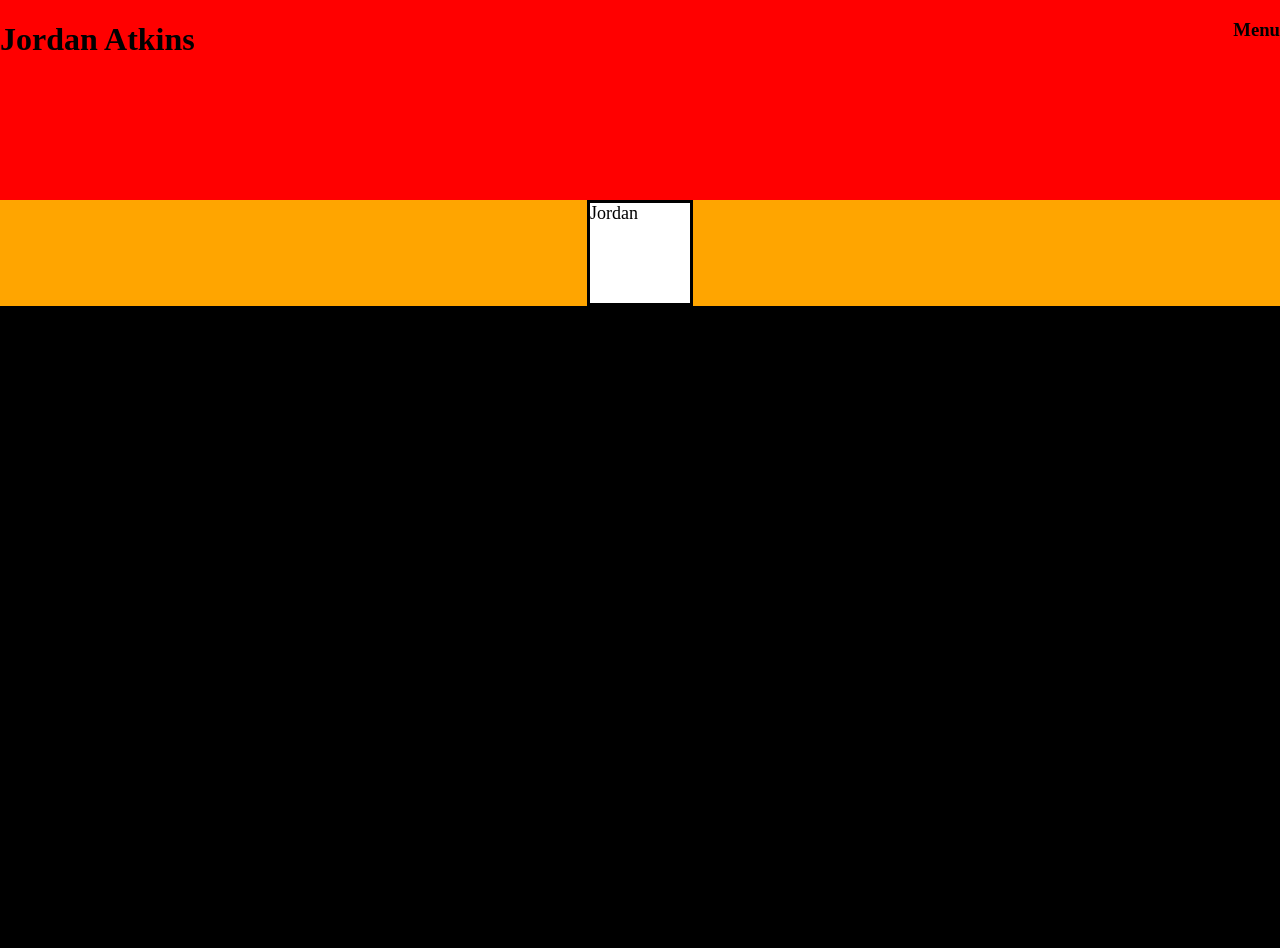
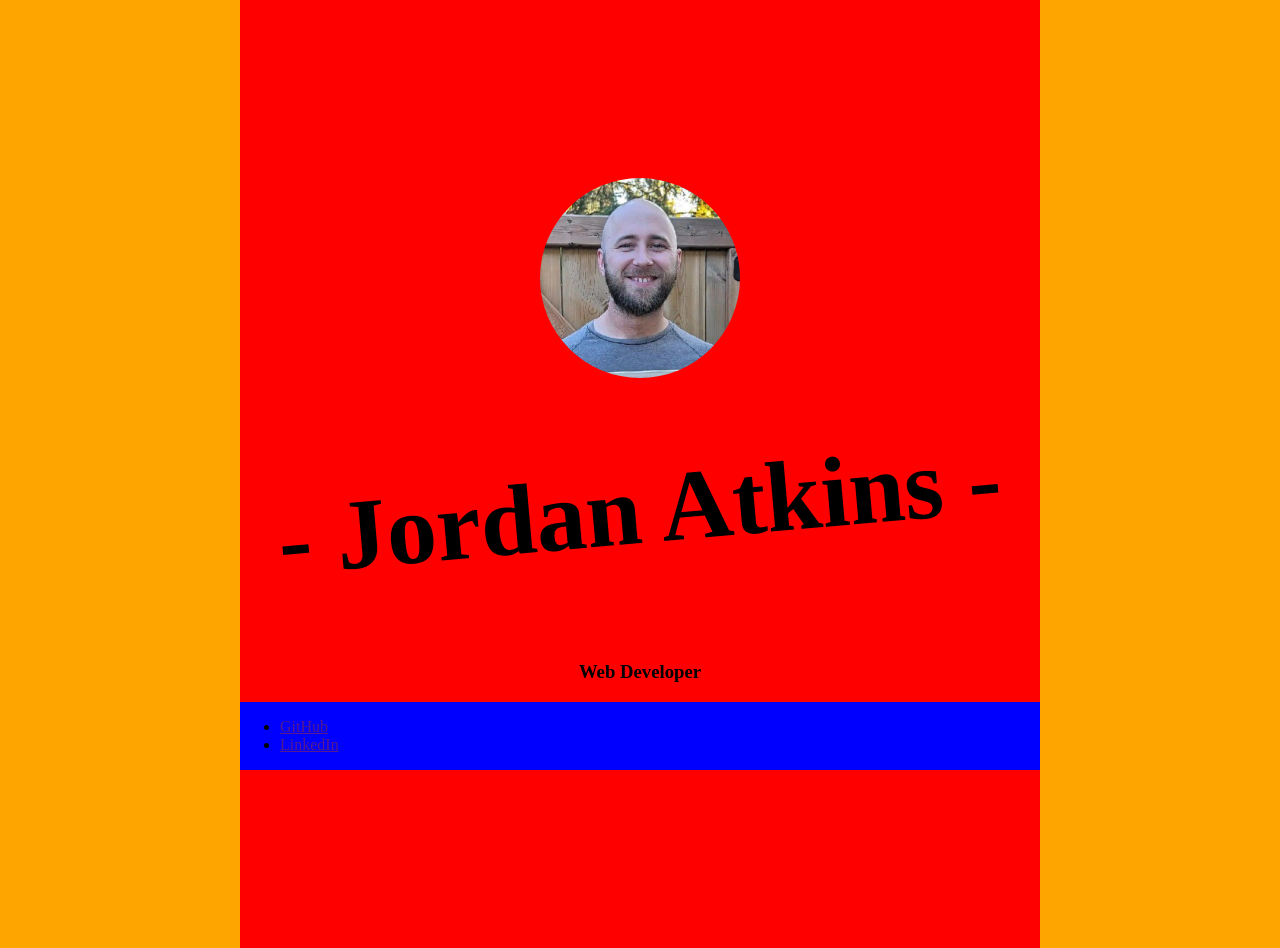
Before and after one commit to Atkinss1/portfolio, a React (Vite) app: page / in a window 1280 px wide. Before the commit the page ends 800 px from the top, so only its background shows below. Built offline with nearby package versions, Linux system fonts and the light colour scheme.

Commit message:
add: general layout attempt

```diff
--- a/src/App.jsx
+++ b/src/App.jsx
@@ -5,7 +5,7 @@ function App() {
 
   return (
     <>
-    <Navbar/>
+    {/* <Navbar/> */}
     <Hero />
     </>
   )
--- a/src/components/Hero/Hero.jsx
+++ b/src/components/Hero/Hero.jsx
@@ -1,9 +1,30 @@
-import './hero.css'
+import './hero.css';
 
 const Hero = () => {
-  return ( <div className="main_hero_wrapper">
-    <div className="name_container">Jordan</div>
-  </div> );
-}
+  return (
+    <div className="hero_wrapper">
+      <div className="container">
+        <img className="profile_thumbnail" src='images/user-2.jpg'/>
+          <div className="profile_name">
+            <h1>
+              <span>
+                - Jordan Atkins -
+              </span>
+            </h1>
+          </div>
+            <h3>
+              <span>Web Developer</span>
+            </h3>
+          <div className="social_media_wrapper">
+            <ul className="social_media_icons">
+              <li><a href="">GitHub</a></li>
+              <li><a href="">LinkedIn</a></li>
+            </ul>
+          </div>
+
+      </div>
+    </div>
+  );
+};
 
 export default Hero;
--- a/src/components/Hero/hero.css
+++ b/src/components/Hero/hero.css
@@ -1,16 +1,36 @@
-.main_hero_wrapper {
+.hero_wrapper {
+  min-height: 100vh;
   background-color: orange;
-  height: 100%;
-  width: 100%;
   display: flex;
   justify-content: center;
   align-items: center;
 }
 
-.name_container {
-  background-color: white;
-  border: 3px solid black;
-  width: 100px;
-  height: 100px;
-  font-size: large;
+.container {
+  display: flex;
+  justify-content: center;
+  flex-direction: column;
+  align-items: center;
+  background-color: red;
+  height: 948px;
+  width: 800px;
 }
+
+.profile_thumbnail {
+  height: 200px;
+  width: auto;
+  border-radius: 50%;
+}
+
+.profile_name {
+  font-size: 50px;
+  line-height: 1.3;
+  transform: rotate(-5deg);
+}
+
+.social_media_wrapper {
+  display: flex;
+  background-color: blue;
+  width: 100%;
+  flex-direction: row;
+}
```
Also changed, not shown: public/images/user-1.jpg (added), public/images/user-2.jpg (added).
